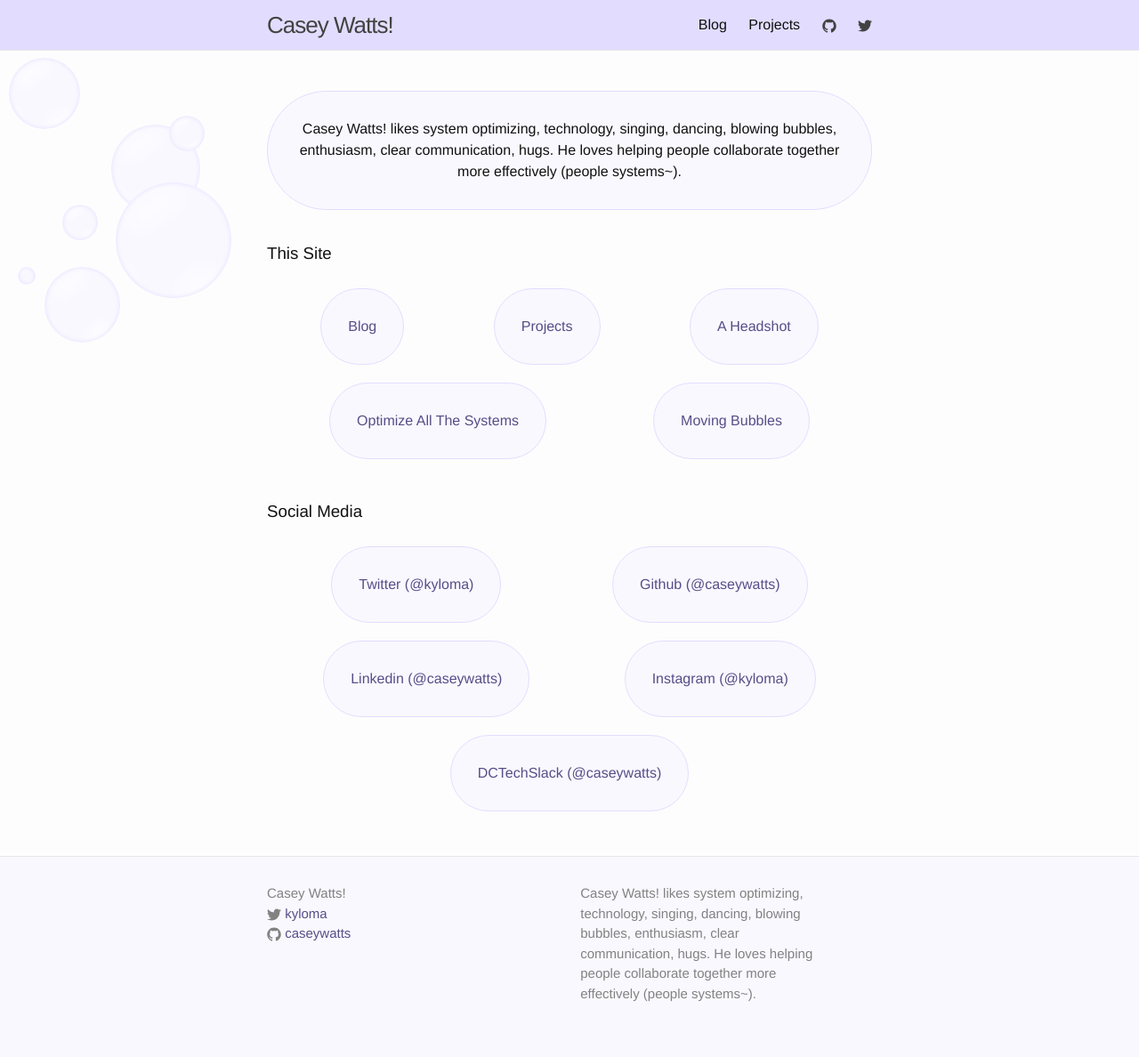
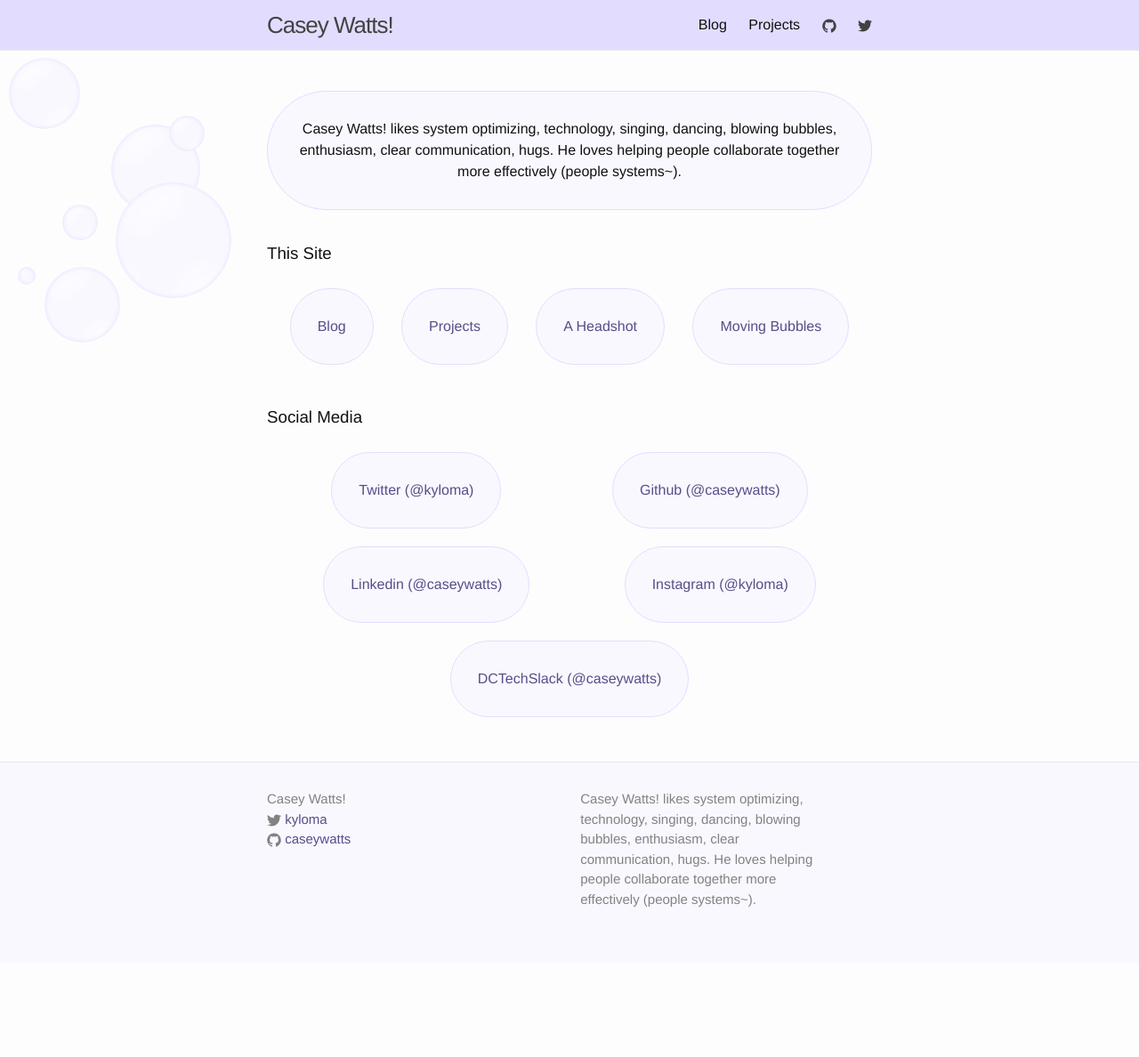
Before and after one commit to caseywatts/caseywatts.github.io, a Jekyll site: the page built from index.html, in a window 1280 px wide. Shown: the whole page at 89% size. Built offline with Jekyll 4.4.1, drawn with Linux system fonts in a browser that asks for light colours; after the commit the page ends 1082 px from its top, so only the background shows below that.

Commit message:
remove optimize all the systems image

```diff
--- a/index.html
+++ b/index.html
@@ -14,9 +14,6 @@ layout: default
     </a>
     <a href="http://www.caseywatts.com/headshot.jpg">
       <p class="bubble-link">A Headshot</p>
-    </a>
-    <a href="http://www.caseywatts.com/optimize.jpg">
-      <p class="bubble-link">Optimize All The Systems</p>
     </a>
     <a href="/bubbles.html">
       <p class="bubble-link">Moving Bubbles</p>
```
